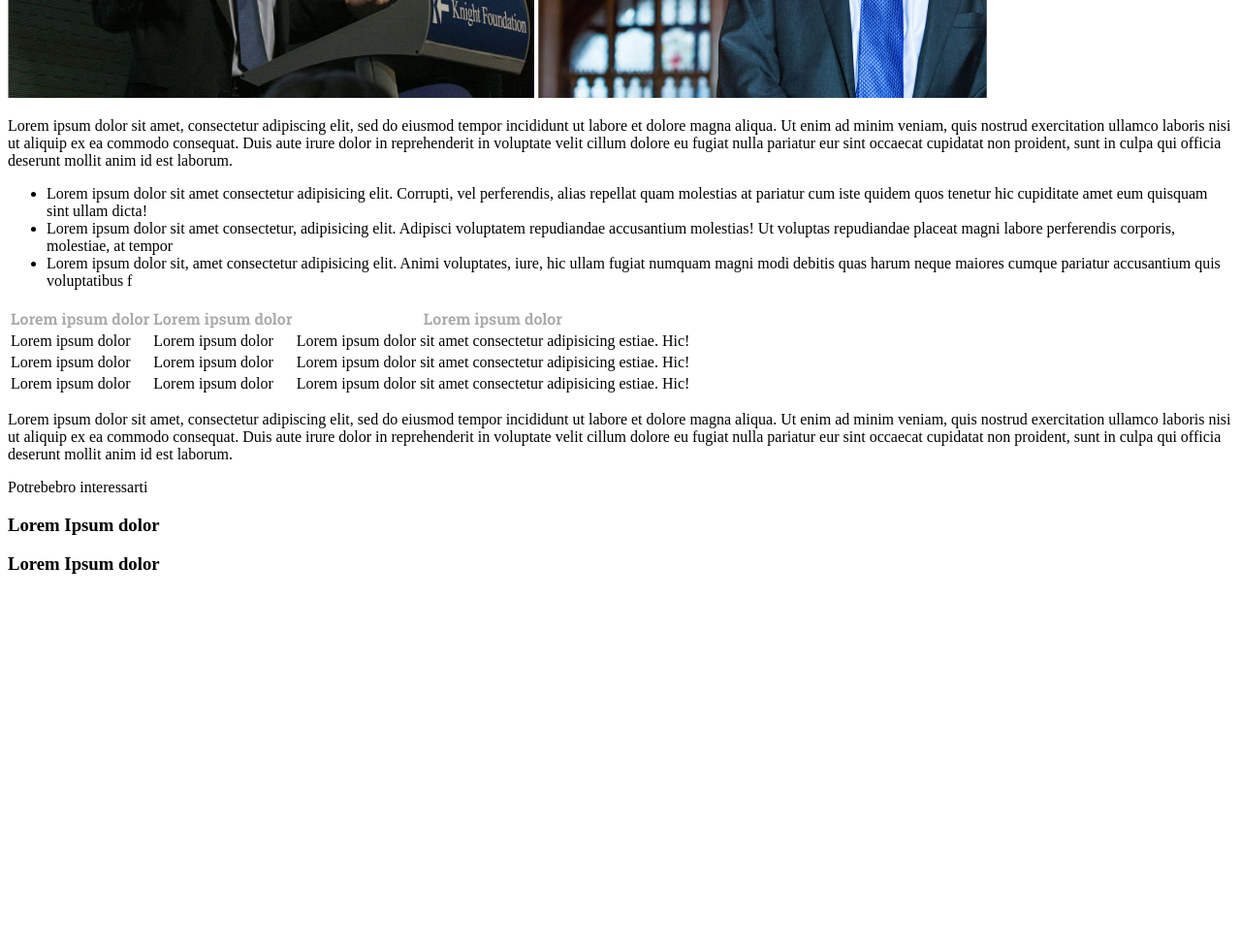
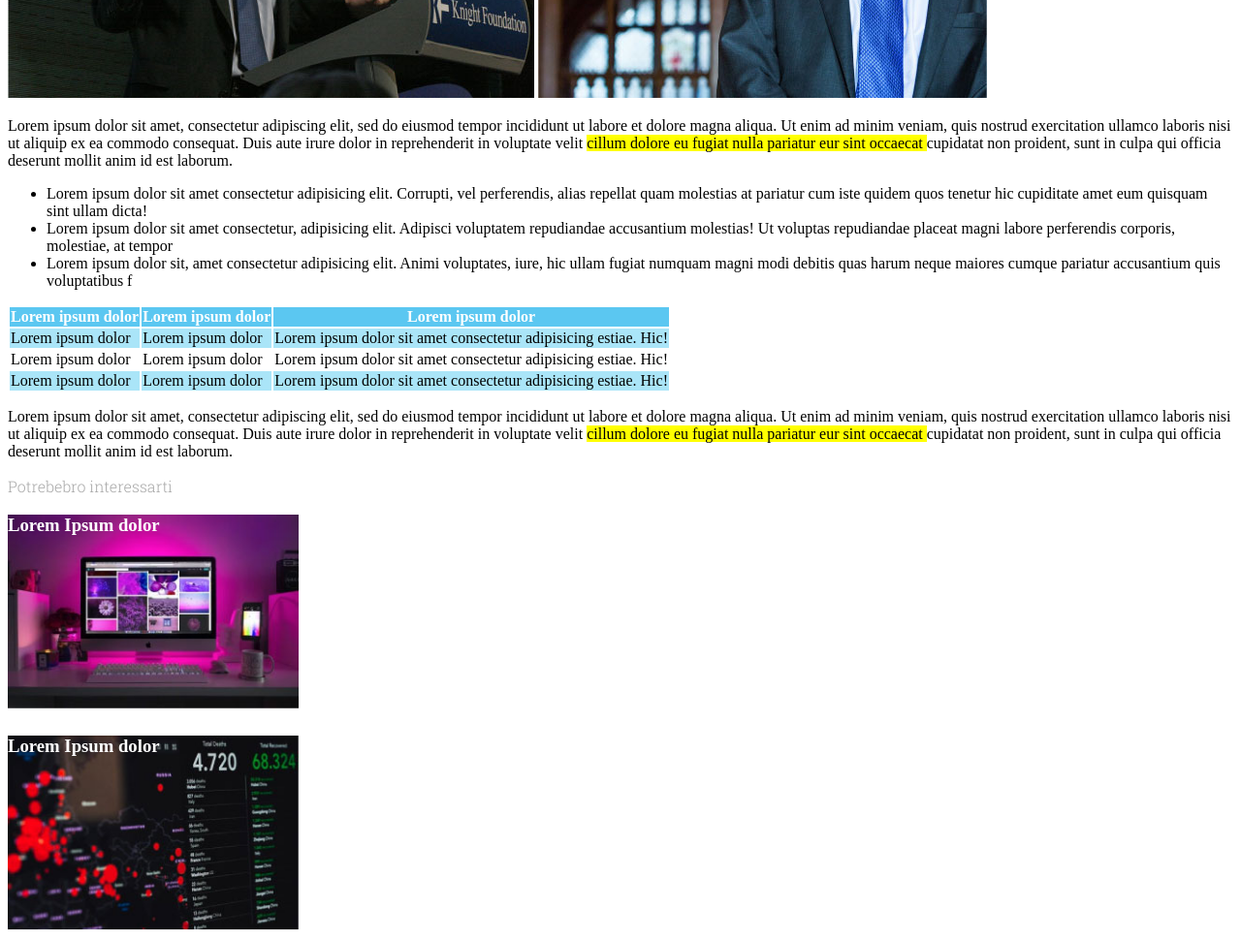
Before and after one commit to Ele-nonsochi/html-css-booleaner, a plain HTML site: page index.html in a window 1280 px wide. Shown: the part 620-1592 px from the top of the page at 97% size. Before the commit the page ends 1232 px from the top, so only its background shows below. Drawn offline with Linux system fonts and the light colour scheme.

Commit message:
css sistemato e finito

```diff
--- a/style.css
+++ b/style.css
@@ -1,6 +1,5 @@
 header{
-    background-color: rgb(78, 78, 235);
-    height: 100px;
+    background-color: rgb(107, 161, 241);
     background-image: url(img/pattern.png);
     }
 
@@ -16,7 +15,7 @@ h1{
     font-size: 50px;
 }
 
-.first-row{
+.subtitle{
     font-family: 'Roboto Slab', serif;
     color: darkgray;
 
@@ -26,3 +25,43 @@ h1{
     color: rgb(59, 189, 233);
 
 }
+
+.yellow{
+    background-color: yellow;
+}
+
+th{
+    color: white;
+}
+
+.first-row{
+    background-color: rgb(91, 199, 241);
+}
+
+.row{
+    background-color: rgb(170, 229, 248);
+}
+
+.container{
+    background-image: url(img/monitor.jpg);
+    position:absolute;
+}
+
+.firstpic{
+    background-image: url(img/monitor.jpg);
+    background-size: contain;
+    background-repeat: no-repeat;
+    width: 300px;
+    height: 210px;
+    color: white;
+}
+
+.secondpic{
+    background-image: url(img/graph.jpg);
+    background-size: contain;
+    background-repeat: no-repeat;
+    width: 300px;
+    height: 210px;
+    color: white;
+
+}
```
